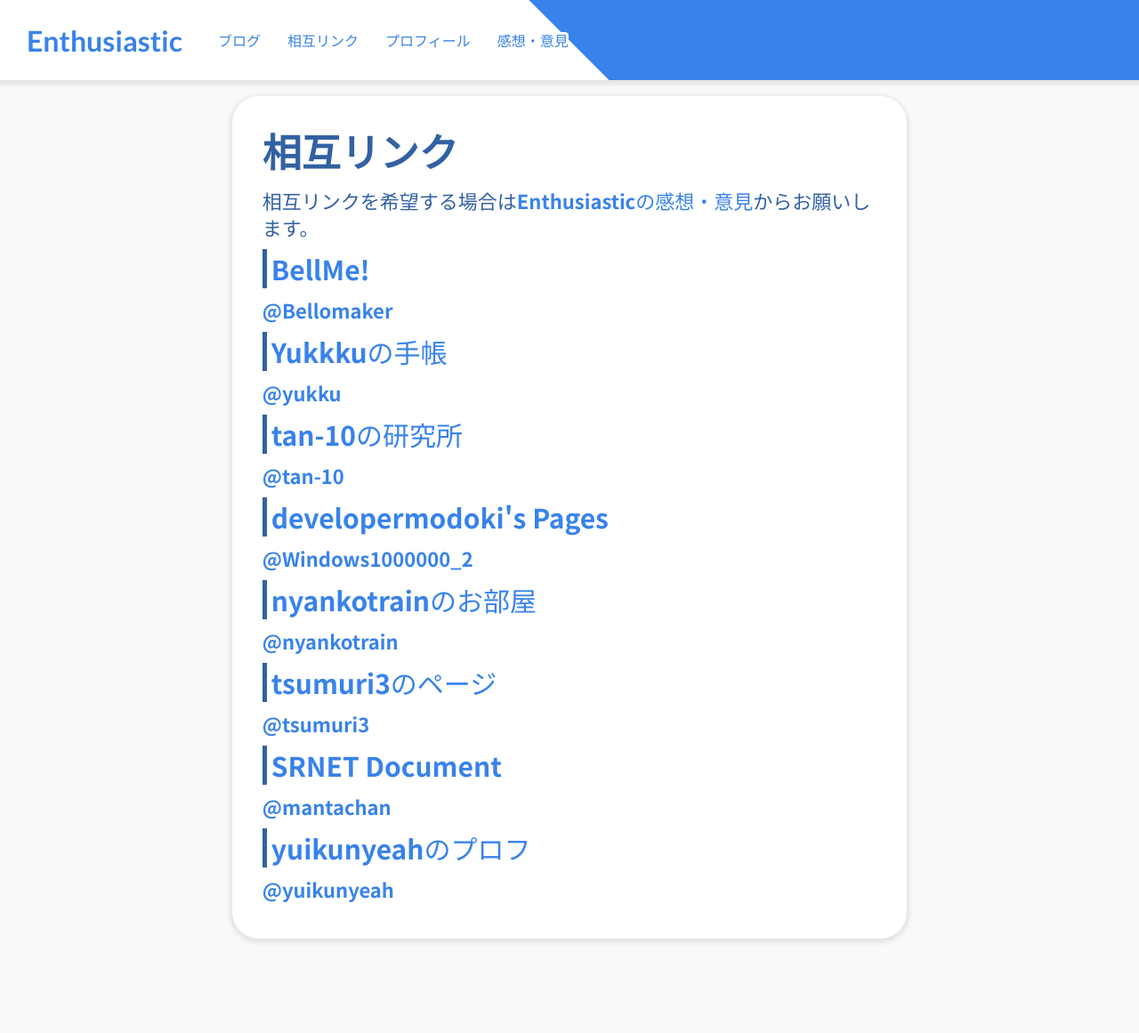
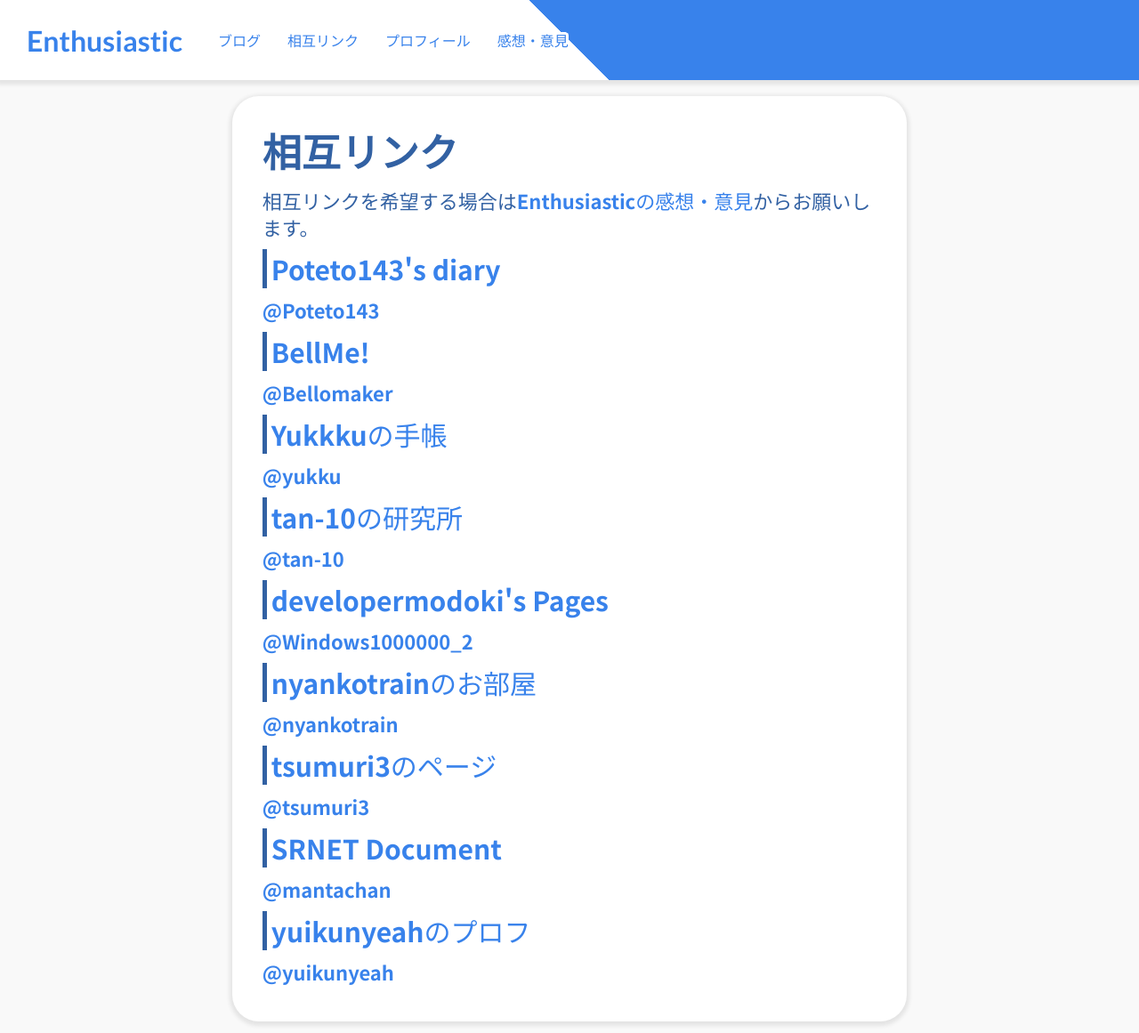
Before and after one commit to Diawadenta/Diawadenta.github.io, a Jekyll site: the page built from interlinks.md, in a window 1280 px wide and 1161 px high. Shown: the whole window at 89% size. Built offline with Jekyll 4.4.1, drawn with Linux system fonts in a browser that asks for light colours.

Commit message:
Update interlinks.md

```diff
--- a/interlinks.md
+++ b/interlinks.md
@@ -3,6 +3,10 @@
 pagename: 相互リンク
 ---
 相互リンクを希望する場合は<a href="https://scratch.mit.edu/studios/27464523/">Enthusiasticの感想・意見</a>からお願いします。
+
+<h2><a href="https://poteto143.github.io/Poteto143s_diary/">Poteto143's diary</a></h2>
+
+<a href="https://scratch.mit.edu/users/Poteto143/">@Poteto143</a>
 
 <h2><a href="https://bellomaker.github.io/">BellMe!</a></h2>
 
```
